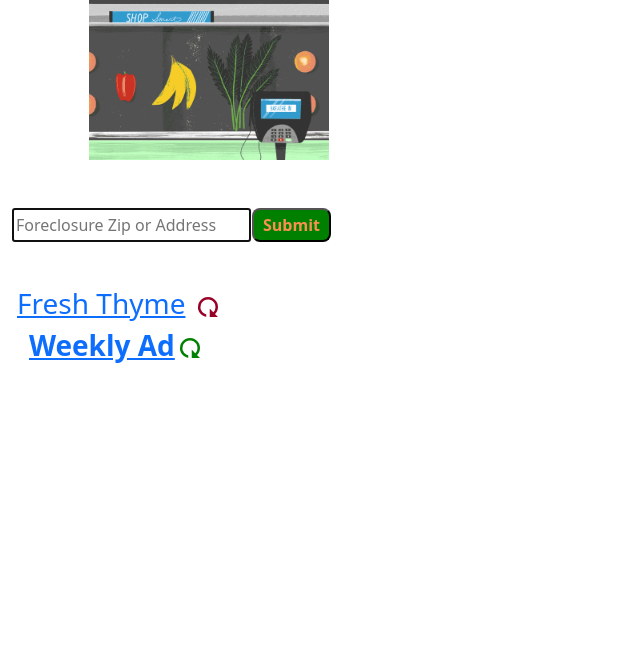
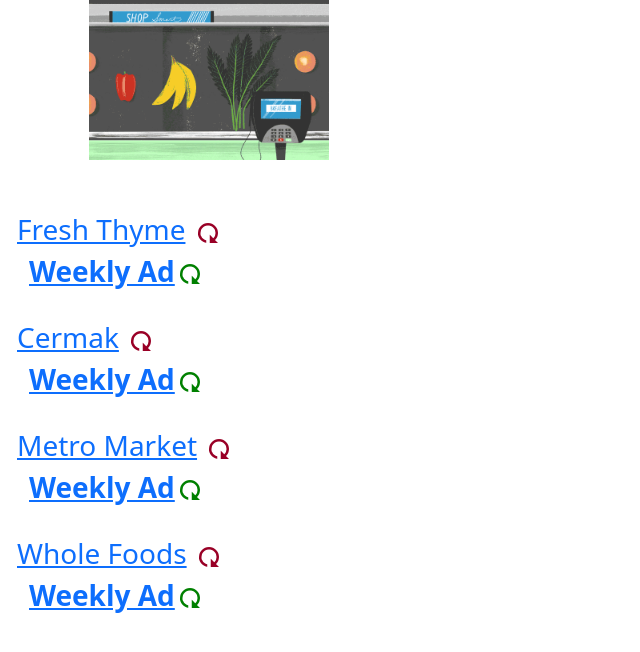
Before and after one commit to shaoli-lu/s, a plain HTML site: page index.html in a window 1280 px wide. Shown: the whole page, without its empty margins (0-640 px from the left). Drawn offline with nearby package versions, Linux system fonts and the light colour scheme.

Commit message:
whole foods

```diff
--- a/index.html
+++ b/index.html
@@ -19,12 +19,12 @@
 </div>
 
 </br>
-</br>
+<!-- </br>
 <form action="https://www.foreclosure.com/listing/search" method="get" autocomplete="on" name="wen">
     <input autofocus placeholder="Foreclosure Zip or Address" name="q" type="text">
 
     <input type="submit" name="btn" id="btn">
-</form>
+</form> -->
 </br>
 <div class="state"><a href="https://ww2.freshthyme.com/sm/planning/rsid/104/?ak=true&path_org=%2f" target="_blank">Fresh Thyme</a> <svg xmlns="http://www.w3.org/2000/svg" width="30" height="30" viewBox="0 0 18 18" class="rotating">
     <path d="M9 13.5c-2.49 0-4.5-2.01-4.5-4.5S6.51 4.5 9 4.5c1.24 0 2.36.52 3.17 1.33L10 8h5V3l-1.76 1.76C12.15 3.68 10.66 3 9 3 5.69 3 3.01 5.69 3.01 9S5.69 15 9 15c2.97 0 5.43-2.16 5.9-5h-1.52c-.46 2-2.24 3.5-4.38 3.5z"></path>
@@ -42,6 +42,56 @@
 
 </div>
 
+</br>
+<div class="state"><a href="https://www.cermakfreshmarket.com/" target="_blank">Cermak</a> <svg xmlns="http://www.w3.org/2000/svg" width="30" height="30" viewBox="0 0 18 18" class="rotating">
+    <path d="M9 13.5c-2.49 0-4.5-2.01-4.5-4.5S6.51 4.5 9 4.5c1.24 0 2.36.52 3.17 1.33L10 8h5V3l-1.76 1.76C12.15 3.68 10.66 3 9 3 5.69 3 3.01 5.69 3.01 9S5.69 15 9 15c2.97 0 5.43-2.16 5.9-5h-1.52c-.46 2-2.24 3.5-4.38 3.5z"></path>
+    </svg></div>
+<!-- <div class="county"> -->
+    <!-- <a href="https://www.auction.com/residential/CA/Miami-Dade-County/active_lt/auction_date_order,resi_sort_v2_st/y_nbs" target="_blank"> Miami-Dade County Foreclosures</a> -->
+
+ <div class="city">
+		<!-- <div class="city">Weekly Ad</div> -->
+        <div>  <a href="https://www.cermakfreshmarket.com/weekly-ads/milwaukee" target="_blank">Weekly Ad</a><svg xmlns="http://www.w3.org/2000/svg" width="30" height="30" viewBox="0 0 18 18" class="rotating">
+            <path d="M9 13.5c-2.49 0-4.5-2.01-4.5-4.5S6.51 4.5 9 4.5c1.24 0 2.36.52 3.17 1.33L10 8h5V3l-1.76 1.76C12.15 3.68 10.66 3 9 3 5.69 3 3.01 5.69 3.01 9S5.69 15 9 15c2.97 0 5.43-2.16 5.9-5h-1.52c-.46 2-2.24 3.5-4.38 3.5z"></path>
+            </svg>
+        </div>
+   </div>
+
+</div>
+
+</br>
+<div class="state"><a href="https://www.metromarket.net/" target="_blank">Metro Market</a> <svg xmlns="http://www.w3.org/2000/svg" width="30" height="30" viewBox="0 0 18 18" class="rotating">
+    <path d="M9 13.5c-2.49 0-4.5-2.01-4.5-4.5S6.51 4.5 9 4.5c1.24 0 2.36.52 3.17 1.33L10 8h5V3l-1.76 1.76C12.15 3.68 10.66 3 9 3 5.69 3 3.01 5.69 3.01 9S5.69 15 9 15c2.97 0 5.43-2.16 5.9-5h-1.52c-.46 2-2.24 3.5-4.38 3.5z"></path>
+    </svg></div>
+<!-- <div class="county"> -->
+    <!-- <a href="https://www.auction.com/residential/CA/Miami-Dade-County/active_lt/auction_date_order,resi_sort_v2_st/y_nbs" target="_blank"> Miami-Dade County Foreclosures</a> -->
+
+ <div class="city">
+		<!-- <div class="city">Weekly Ad</div> -->
+        <div>  <a href="https://www.metromarket.net/weeklyad" target="_blank">Weekly Ad</a><svg xmlns="http://www.w3.org/2000/svg" width="30" height="30" viewBox="0 0 18 18" class="rotating">
+            <path d="M9 13.5c-2.49 0-4.5-2.01-4.5-4.5S6.51 4.5 9 4.5c1.24 0 2.36.52 3.17 1.33L10 8h5V3l-1.76 1.76C12.15 3.68 10.66 3 9 3 5.69 3 3.01 5.69 3.01 9S5.69 15 9 15c2.97 0 5.43-2.16 5.9-5h-1.52c-.46 2-2.24 3.5-4.38 3.5z"></path>
+            </svg>
+        </div>
+   </div>
+
+</div>
+
+
+</br>
+<div class="state"><a href="https://www.wholefoodsmarket.com/" target="_blank">Whole Foods</a> <svg xmlns="http://www.w3.org/2000/svg" width="30" height="30" viewBox="0 0 18 18" class="rotating">
+    <path d="M9 13.5c-2.49 0-4.5-2.01-4.5-4.5S6.51 4.5 9 4.5c1.24 0 2.36.52 3.17 1.33L10 8h5V3l-1.76 1.76C12.15 3.68 10.66 3 9 3 5.69 3 3.01 5.69 3.01 9S5.69 15 9 15c2.97 0 5.43-2.16 5.9-5h-1.52c-.46 2-2.24 3.5-4.38 3.5z"></path>
+    </svg></div>
+<!-- <div class="county"> -->
+    <!-- <a href="https://www.auction.com/residential/CA/Miami-Dade-County/active_lt/auction_date_order,resi_sort_v2_st/y_nbs" target="_blank"> Miami-Dade County Foreclosures</a> -->
+
+ <div class="city">
+		<!-- <div class="city">Weekly Ad</div> -->
+        <div>  <a href="https://www.wholefoodsmarket.com/stores/mlw?utm_source=bing&utm_medium=organic&utm_campaign=listings" target="_blank">Weekly Ad</a><svg xmlns="http://www.w3.org/2000/svg" width="30" height="30" viewBox="0 0 18 18" class="rotating">
+            <path d="M9 13.5c-2.49 0-4.5-2.01-4.5-4.5S6.51 4.5 9 4.5c1.24 0 2.36.52 3.17 1.33L10 8h5V3l-1.76 1.76C12.15 3.68 10.66 3 9 3 5.69 3 3.01 5.69 3.01 9S5.69 15 9 15c2.97 0 5.43-2.16 5.9-5h-1.52c-.46 2-2.24 3.5-4.38 3.5z"></path>
+            </svg>
+        </div>
+   </div>
+
 </div>
 
 
```
